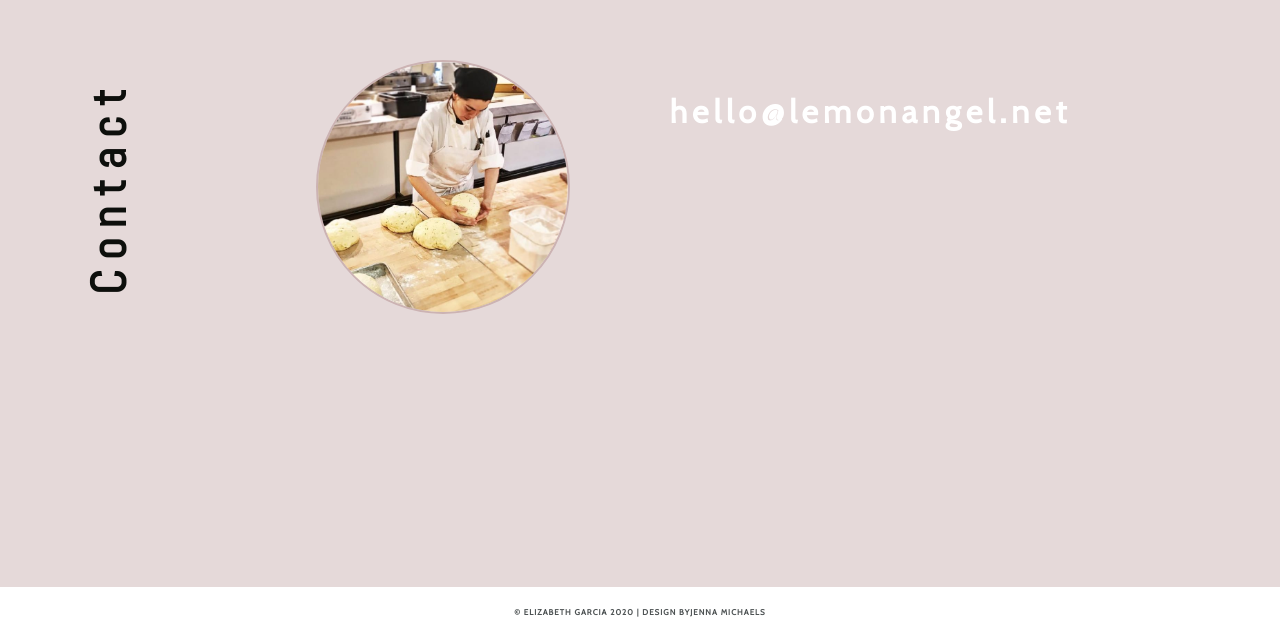
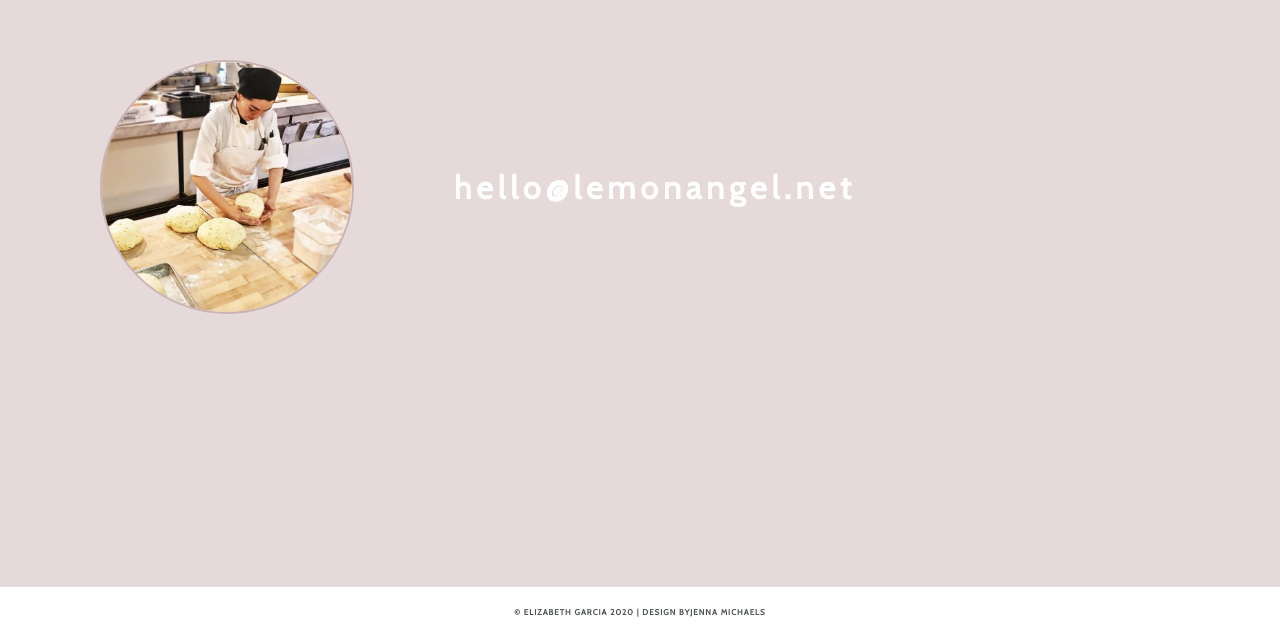
Before and after one commit to jenna-m/lemon-angel, a React (Create React App) app: page / in a window 1280 px wide. Shown: the part 2763-3400 px from the top of the page. Built offline with nearby package versions, Linux system fonts and the light colour scheme.

Commit message:
Remove headers

```diff
--- a/src/components/contact.js
+++ b/src/components/contact.js
@@ -5,10 +5,6 @@ class Contact extends React.Component {
 	render() {
 		return (
 			<div className="contact-container">
-				<div className="section-title">
-					<h1>Contact</h1>
-				</div>
-				<div className="section-content">
 				<img
 					className="section-img"
 					id="contact-img"
@@ -17,7 +13,6 @@ class Contact extends React.Component {
 				/>
 				<p>hello@lemonangel.net</p>
 			</div>
-			</div>
 		);
 	}
 }
```
Lines whose indentation alone changed are shown as unchanged.
